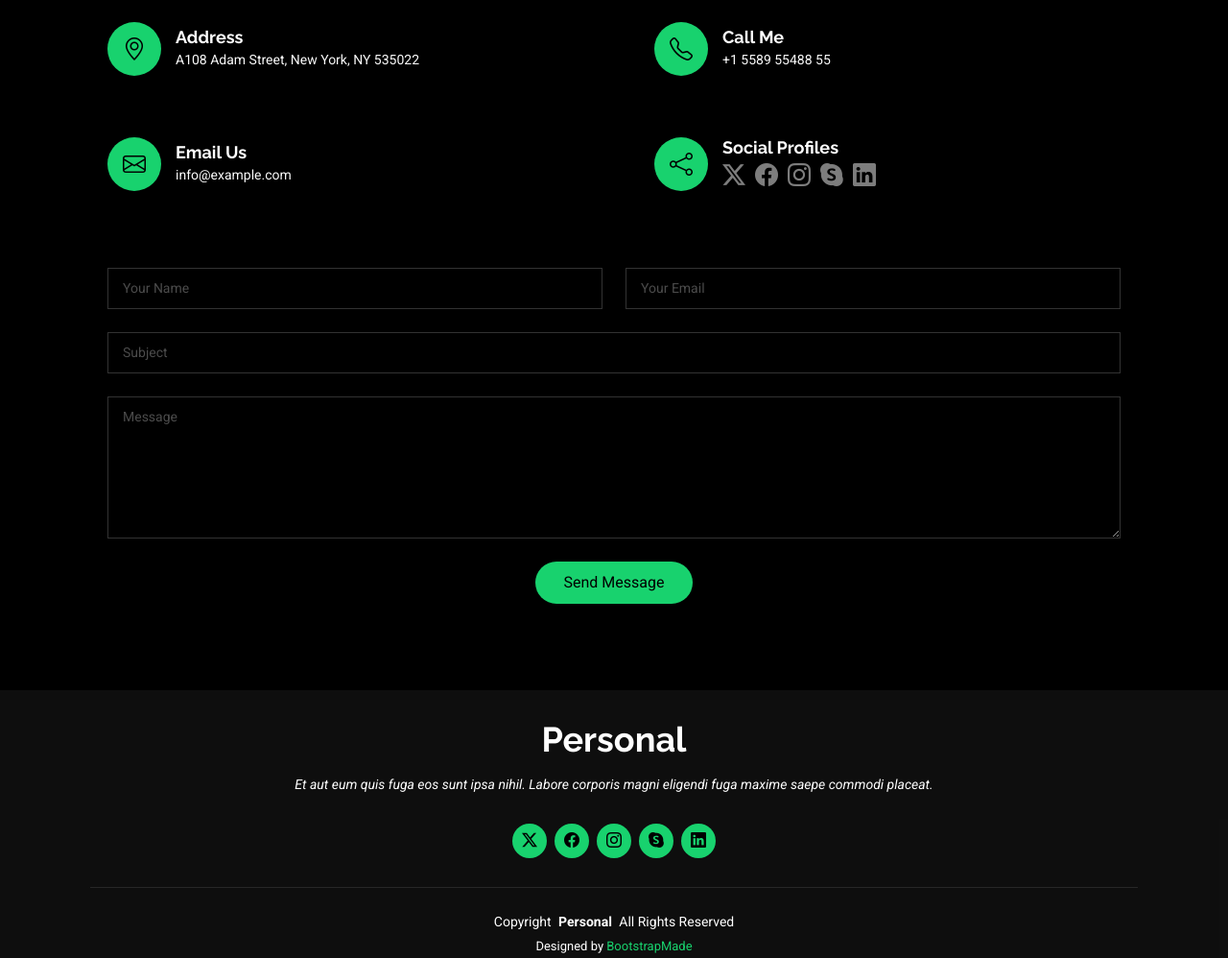
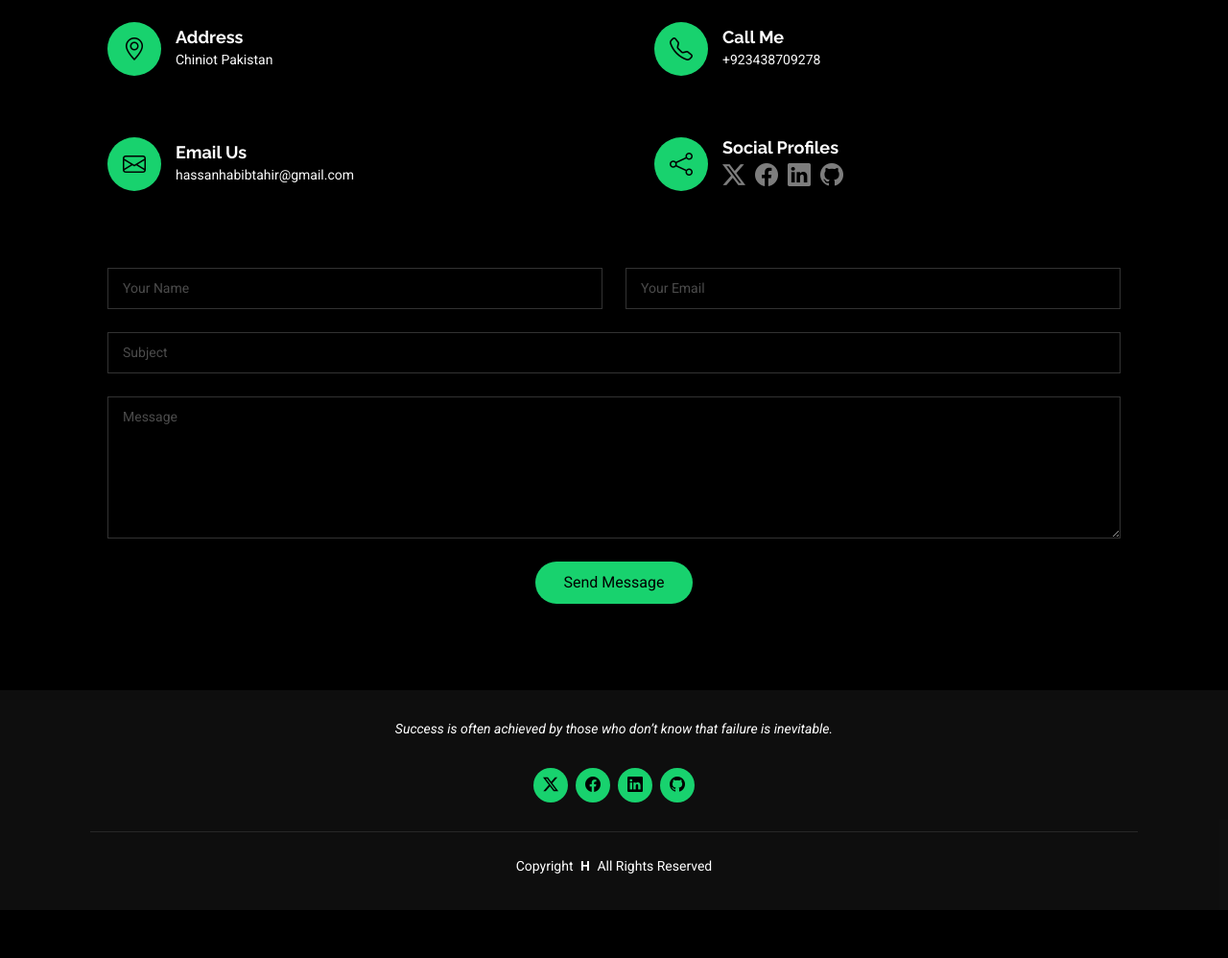
Before and after one commit to HassanHabibTahir/hportfolio, a plain HTML site: page contact.html in a window 1280 px wide. Shown: the part 418-1416 px from the top of the page at 96% size. After the commit the page ends 1366 px from the top, so only its background shows below. Drawn offline with Linux system fonts and the light colour scheme.

Commit message:
added by hassan

```diff
--- a/contact.html
+++ b/contact.html
@@ -52,9 +52,9 @@
           <li><a href="index.html">Home</a></li>
           <li><a href="about.html">About</a></li>
           <li><a href="resume.html">Resume</a></li>
-          <li><a href="services.html">Services</a></li>
-          <li><a href="portfolio.html">Portfolio</a></li>
-          <li class="dropdown"><a href="#"><span>Dropdown</span> <i class="bi bi-chevron-down toggle-dropdown"></i></a>
+          <!-- <li><a href="services.html">Services</a></li> -->
+          <!-- <li><a href="portfolio.html">Portfolio</a></li> -->
+          <!-- <li class="dropdown"><a href="#"><span>Dropdown</span> <i class="bi bi-chevron-down toggle-dropdown"></i></a>
             <ul>
               <li><a href="#">Dropdown 1</a></li>
               <li class="dropdown"><a href="#"><span>Deep Dropdown</span> <i class="bi bi-chevron-down toggle-dropdown"></i></a>
@@ -70,10 +70,10 @@
               <li><a href="#">Dropdown 3</a></li>
               <li><a href="#">Dropdown 4</a></li>
             </ul>
-          </li>
+          </li> -->
           <li><a href="contact.html" class="active">Contact</a></li>
         </ul>
-        <i class="mobile-nav-toggle d-xl-none bi bi-list"></i>
+        <!-- <i class="mobile-nav-toggle d-xl-none bi bi-list"></i> -->
       </nav>
 
     </div>
@@ -115,7 +115,7 @@
               <i class="icon bi bi-geo-alt flex-shrink-0"></i>
               <div>
                 <h3>Address</h3>
-                <p>A108 Adam Street, New York, NY 535022</p>
+                <p>Chiniot Pakistan</p>
               </div>
             </div>
           </div><!-- End Info Item -->
@@ -125,7 +125,7 @@
               <i class="icon bi bi-telephone flex-shrink-0"></i>
               <div>
                 <h3>Call Me</h3>
-                <p>+1 5589 55488 55</p>
+                <p>+923438709278</p>
               </div>
             </div>
           </div><!-- End Info Item -->
@@ -135,7 +135,7 @@
               <i class="icon bi bi-envelope flex-shrink-0"></i>
               <div>
                 <h3>Email Us</h3>
-                <p>info@example.com</p>
+                <p>hassanhabibtahir@gmail.com</p>
               </div>
             </div>
           </div><!-- End Info Item -->
@@ -146,11 +146,18 @@
               <div>
                 <h3>Social Profiles</h3>
                 <div class="social-links">
-                  <a href="#"><i class="bi bi-twitter-x"></i></a>
-                  <a href="#"><i class="bi bi-facebook"></i></a>
-                  <a href="#"><i class="bi bi-instagram"></i></a>
-                  <a href="#"><i class="bi bi-skype"></i></a>
-                  <a href="#"><i class="bi bi-linkedin"></i></a>
+                  <a target="_blank" href="https://x.com/HassanHabibTah1"
+                    ><i class="bi bi-twitter-x"></i
+                  ></a>
+                  <a  target="_blank" href="https://www.facebook.com/profile.php?id=100009237984857"
+                    ><i class="bi bi-facebook"></i
+                  ></a>
+                  <a target="_blank" href="https://www.linkedin.com/in/hassan-habib-tahir-b1a241169/"
+                    ><i class="bi bi-linkedin"></i
+                  ></a>
+                  <a target="_blank" href="https://github.com/HassanHabibTahir"
+                    ><i class="bi bi-github"></i
+                  ></a>
                 </div>
               </div>
             </div>
@@ -196,25 +203,31 @@
 
   <footer id="footer" class="footer dark-background">
     <div class="container">
-      <h3 class="sitename">Personal</h3>
-      <p>Et aut eum quis fuga eos sunt ipsa nihil. Labore corporis magni eligendi fuga maxime saepe commodi placeat.</p>
+      <p>
+        Success is often achieved by those who don’t know that failure is inevitable.
+      </p>
       <div class="social-links d-flex justify-content-center">
-        <a href=""><i class="bi bi-twitter-x"></i></a>
-        <a href=""><i class="bi bi-facebook"></i></a>
-        <a href=""><i class="bi bi-instagram"></i></a>
-        <a href=""><i class="bi bi-skype"></i></a>
-        <a href=""><i class="bi bi-linkedin"></i></a>
+        <a target="_blank" href="https://x.com/HassanHabibTah1"
+          ><i class="bi bi-twitter-x"></i
+        ></a>
+        <a target="_blank" href="https://www.facebook.com/profile.php?id=100009237984857"
+          ><i class="bi bi-facebook"></i
+        ></a>
+        <a target="_blank" href="https://www.linkedin.com/in/hassan-habib-tahir-b1a241169/"
+          ><i class="bi bi-linkedin"></i
+        ></a>
+        <a target="_blank" href="https://github.com/HassanHabibTahir"
+          ><i class="bi bi-github"></i
+        ></a>
       </div>
       <div class="container">
         <div class="copyright">
-          <span>Copyright</span> <strong class="px-1 sitename">Personal</strong> <span>All Rights Reserved</span>
+          <span>Copyright</span>
+          <strong class="px-1 sitename">H</strong>
+          <span>All Rights Reserved</span>
         </div>
         <div class="credits">
-          <!-- All the links in the footer should remain intact. -->
-          <!-- You can delete the links only if you've purchased the pro version. -->
-          <!-- Licensing information: https://bootstrapmade.com/license/ -->
-          <!-- Purchase the pro version with working PHP/AJAX contact form: [buy-url] -->
-          Designed by <a href="https://bootstrapmade.com/">BootstrapMade</a>
+
         </div>
       </div>
     </div>
```
Also changed, not shown: about.html (+17 -25 lines), index.html (+2 -2 lines), resume.html (+18 -42 lines).
